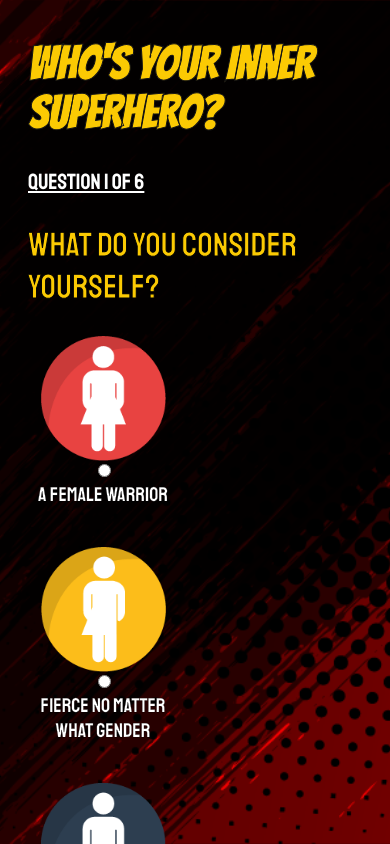
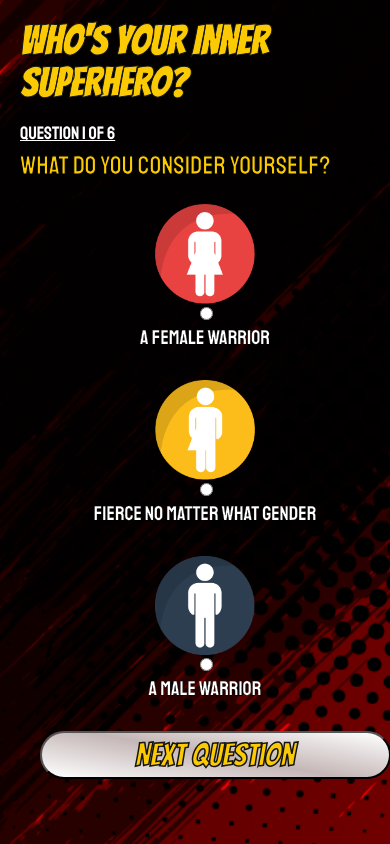
Before and after one commit to ktmm1313/FinalProject, an Angular app: page / in a window 390 px wide. Shown: the top 844 px of the page. Built offline with nearby package versions, Linux system fonts and the light colour scheme.

Commit message:
mobile sizing

```diff
--- a/src/app/quiz/quiz.component.css
+++ b/src/app/quiz/quiz.component.css
@@ -3,18 +3,17 @@ h2 {
   font-family: "Staatliches", cursive;
   -webkit-text-stroke: 1px black;
   font-weight: normal;
-  font-size: 34px;
-  padding-left: 20px;
+  font-size: 26px;
+  margin-top: 5px;
 }
 
 h3 {
   color: white;
   font-family: "Staatliches", cursive;
   font-weight: lighter;
-  font-size: 22px;
+  font-size: 18px;
   text-decoration: underline;
-  padding-left: 20px;
-  margin-bottom: 10px;
+  margin-bottom: 0;
 }
 
 form {
@@ -23,15 +22,10 @@ form {
   font-family: "Staatliches", cursive;
   font-weight: lighter;
   font-size: 20px;
-  padding-left: 20px;
+  padding-right: 20px;
   display: flex;
-  flex-direction: row;
-  flex-wrap: wrap;
-}
-
-.container {
-    display: flex;
-    flex-direction: row;
+  flex-direction: column;
+  align-items: center;
 }
 
 input {
@@ -39,20 +33,26 @@ input {
 }
 
 .choice {
-  width: 125px;
+  width: 100px;
 }
 
 label {
-    width: 150px;
+    width: 350px;
     display: flex;
     flex-direction: column;
     align-items: center;
     text-align: center;
-    margin-bottom: 20px;
+    margin-bottom: 10px;
 }
 
 p {
     margin-top: 5px;
+}
+
+.btns {
+  display: flex;
+  flex-direction: column;
+  align-items: center;
 }
 
 button {
@@ -65,13 +65,12 @@ button {
   color: #fbca03;
   -webkit-text-stroke: 1.5px rgb(20, 20, 20);
   font-family: "Bangers", cursive;
-  font-size: 40px;
+  font-size: 32px;
   padding: 5px;
   border-radius: 30px;
-  width: 98%;
+  width: 90vw;
   text-align: center;
   cursor: pointer;
-  margin-top: 20px;
 }
 
 @media screen and (min-width: 768px) {
@@ -91,20 +90,16 @@ button {
     color: white;
     -webkit-text-stroke: .5px rgb(0, 0, 0);
     font-size: 22px;
+    align-items: flex-start;
+    padding-left: 175px;
   }
 
-label {
-    display: flex;
-    flex-direction: column;
-    align-items: center;
-}
-
-label {
-    width: 200px;
-}
+  label {
+    width: 180px;
+  }
 
   .choice {
-    width: 175px;
+    width: 150px;
   }
 }
 @media screen and (min-width: 1024px) {
@@ -123,10 +118,12 @@ label {
         color: white;
         -webkit-text-stroke: .5px rgb(0, 0, 0);
         font-size: 22px;
+        align-items: flex-start;
+        padding-left: 175px;
       }
 
       label {
-        width: 200px;
+        width: 180px;
     }
 
       .choice {
--- a/src/app/quiz/quiz.component.html
+++ b/src/app/quiz/quiz.component.html
@@ -8,21 +8,21 @@
         <h2>{{question.text}}</h2>
     </div>
 
-<div *ngIf="question.group == currentGroup">
+<div class="container" *ngIf="question.group == currentGroup">
 
-<form class="container">
+<form>
 <div *ngIf="currentGroup == 1;else otherGroup">
 
-<label>
+<label class="container">
     <img class="choice" src={{question.imageUrl}}>
         <input class="answers" name="answers" type="radio" [(ngModel)]="answers" value="{{question.gender}}"/>
             <p>{{question.answer}}</p>
 </label>
 </div>
 
-<div class="container">
+<div>
     <ng-template #otherGroup>
-<label>
+<label class="container">
     <img class="choice" src={{question.imageUrl}}>
         <input class="answers" name="answers" type="radio" [(ngModel)]="answers" value="{{question.points}}"/>
             <p>{{question.answer}}</p>
@@ -33,6 +33,7 @@
 </div>
 
 </section>
+<div class="btns">
 <div *ngIf="currentGroup < 6; else elseBlock">
     <button class="question_btn" (click) = "gatherAnswers(answers)">Next Question</button>
 </div>
@@ -42,3 +43,4 @@
         <button class="question_btn" (click) = "gatherAnswers(answers)" routerLink="/results">I'm Ready for My Secret Identity</button>
     </ng-template>
 </div>
+</div>
--- a/src/app/results/results.component.css
+++ b/src/app/results/results.component.css
@@ -1,13 +1,9 @@
-section {
-    padding: 20px;
-}
-
 h2 {
     color: #fbca03;
     -webkit-text-stroke: 1px rgb(20, 20, 20);
     font-family: 'Bangers', cursive;
-    font-size: 50px;
-    margin-bottom: 0;
+    font-size: 40px;
+    margin: 0;
 }
 
 h3 {
@@ -15,6 +11,7 @@ h3 {
     font-family: 'Staatliches', cursive;
     font-weight: lighter;
     font-size: 22px;
+    padding-right: 20px;
 }
 
 a {
@@ -26,25 +23,28 @@ input {
     cursor: pointer;
 }
 
-.buttons {
+img {
+    margin-bottom: 10px;
+}
+
+.btns, .buttons {
     display: flex;
-    flex-direction: row;
-    justify-content: space-evenly;
-    margin-top: 20px;
-}
+    flex-direction: column;
+    align-items: center;
+  }
 
 button {
     background-image: linear-gradient(10deg, rgb(255, 255, 255), rgb(197, 183, 183), rgb(255, 255, 255));
-    color:  gold;
+    color: #fbca03;
     -webkit-text-stroke: 1.5px rgb(20, 20, 20);
     font-family: 'Bangers', cursive;
-    font-size: 40px;
-    padding: 15px;
+    font-size: 32px;
+    padding: 5px;
     border-radius: 30px;
-    width: 45%;
+    width: 90vw;
     text-align: center;
     cursor: pointer;
-    margin-top: 20px;
+    margin-top: 10px;
 }
 
 footer {
@@ -52,12 +52,8 @@ footer {
     font-family: 'Staatliches', cursive;
     font-weight: lighter;
     font-size: 12px;
-    padding-left: 20px;
+    padding-right: 20px;
 }
-
-/* .image {
-    align-items: center;
-} */
 
 button:hover {
 background-color: rgb(165, 164, 164);
@@ -65,12 +61,16 @@ background-color: rgb(165, 164, 164);
 
 @media screen and (min-width: 768px) {
 
-
+    footer, h3 {
+        width: 50vw;
+    }
 
 }
 
 @media screen and (min-width: 1024px) {
 
-
+    footer , h3 {
+        width: 50vw;
+    }
 
 }
--- a/src/app/results/results.component.html
+++ b/src/app/results/results.component.html
@@ -13,20 +13,21 @@
      <h3><p>{{ getCharacter.heroDescription }}</p></h3>
      <h3><p>{{ hero.heroDescription }}</p></h3>
      <img class="image" src="{{hero.thumbnail.path}}/portrait_incredible.{{hero.thumbnail.extension}}" />
-
+<div class="btns">
      <div class="buttons" *ngIf="this.counter % 2 === 0;else elseText">
         <button class="nemesis_btn" (click) = "getNemesis(getCharacter.altid)" routerLink="/results">SHOW ME MY NEMESIS</button>
         <button class="reset_btn" routerLink="/">I WANT TO TRY AGAIN</button>
      </div>
-</section>
+
 
      <ng-template #elseText>
         <div class="buttons">
-        <button class="nemesis_btn" (click) = "getNemesis(getCharacter.altid)" routerLink="/results">SHOW ME MY INNER-SUPERHERO</button>
+        <button class="nemesis_btn" (click) = "getNemesis(getCharacter.altid)" routerLink="/results">SHOW ME MY ALTER EGO</button>
         <button class="reset_btn" routerLink="/">I WANT TO TRY AGAIN</button>
         </div>
      </ng-template>
-
+    </div>
+</section>
 <footer>
 <p>Data provided by <a href="http://marvel.com" target="_blank">Marvel</a>. © 2014 Marvel. Supplemental character descriptions created with source information from Fandom and Charactour.</p>
 </footer>
--- a/src/styles.css
+++ b/src/styles.css
@@ -1,43 +1,38 @@
 /* You can add global styles to this file, and also import other style files */
+html {
+    padding: 20px 0 0 20px;
+}
+
+header {
+    margin: 0;
+}
+
 body {
     background-repeat: no-repeat;
     background-size: cover;
     background-image: url(../src/assets/red_bkg.png);
     background-position: center top, -550px 100px;
     background-attachment: fixed, fixed;
-    font-family: 'Bangers', cursive;
-    position:absolute;
+    position: absolute;
     width: 100%;
+    margin: 0;
 }
 
-header {
-    color: #FBCA03;
+h1 {
+    color: #fbca03;
+    font-family: 'Bangers', cursive;
     -webkit-text-stroke: 1px rgb(20, 20, 20);
-    font-size: 23px;
-    padding-left: 20px;
+    font-size: 40px;
+    margin: 0;
 }
 
 @media screen and (min-width: 768px) {
     body {
-        background-repeat: no-repeat;
-        background-size: cover;
         background-image: url(../src/app/img/background2.jpg);
-        background-position: center top, -550px 100px;
-        background-attachment: fixed, fixed;
-        font-family: 'Bangers', cursive;
-        position:absolute;
-        width: 100%;
     }
 }
 @media screen and (min-width: 1024px) {
     body {
-        background-repeat: no-repeat;
-        background-size: cover;
         background-image: url(../src/app/img/background2.jpg);
-        background-position: center top, -550px 100px;
-        background-attachment: fixed, fixed;
-        font-family: 'Bangers', cursive;
-        position:absolute;
-        width: 100%;
     }
 }
```
